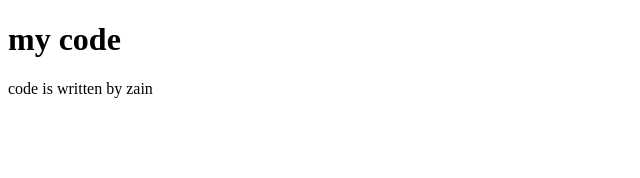
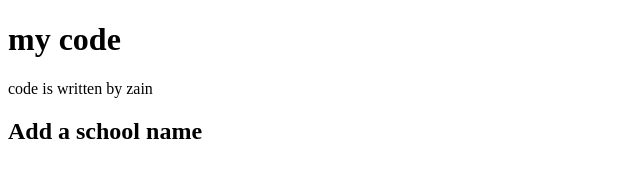
Before and after one commit to zain2180/Mycode, a plain HTML site: page project/index.html in a window 1280 px wide. Shown: the whole page, without its empty margins (0-640 px from the left). Drawn offline with Linux system fonts and the light colour scheme.

Commit message:
Add new file name: Project_Name

```diff
--- a/project/index.html
+++ b/project/index.html
@@ -8,5 +8,6 @@
 <body>
     <h1>my code</h1>
     <p>code is written by zain</p>
+    <h2>Add a school name</h2>
 </body>
 </html>
```
Also changed, not shown: 1 other file.
